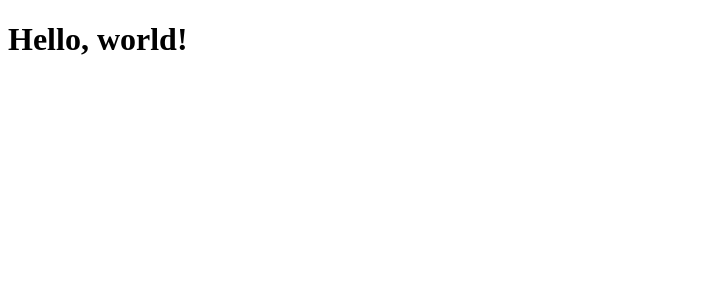
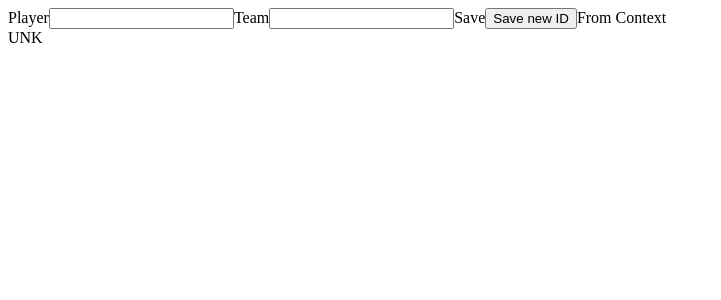
Before and after one commit to whiterook6/shawarmahash, a Preact app in the folder webui/: page / in a window 1280 px wide. Shown: the top 300 px of the page, without its empty margins (0-721 px from the left). Built offline with nearby package versions, Linux system fonts and the light colour scheme.

Commit message:
adding preact context to main app. Simple team switcher.

```diff
--- a/webui/src/Block.ts
+++ b/webui/src/Block.ts
@@ -25,6 +25,8 @@ export interface Block {
    **/
   hashCode: string;
 }
+
+export type Chain = Block[];
 
 export const getBlockHash = (block: Block): string => {
   return hashSHA1(
--- /dev/null
+++ b/webui/src/game/App.tsx
@@ -0,0 +1,59 @@
+import {useContext, useState} from "preact/hooks";
+import {Game} from "./Game";
+import {GameContext} from "./GameContext";
+
+const nameRegexIncomplete = /^[a-zA-Z0-9]{0,3}$/
+const nameRegex = /^[a-zA-Z0-9]{3}$/
+
+export const App = () => {
+  const {setPlayer, setTeam, getPlayer, getTeam} = useContext(GameContext);
+  const [state, setState] = useState({
+    player: "",
+    team: ""
+  });
+
+  const onChangePlayer = (event: { currentTarget: { value: string } }) => {
+    if (state.player !== event.currentTarget.value) {
+      if (nameRegexIncomplete.test(event.currentTarget.value)) {
+        setState({
+          ...state,
+          player: event.currentTarget.value
+        });
+      }
+    }
+  };
+
+  const onChangeTeam = (event: { currentTarget: { value: string } }) => {
+    if (state.team !== event.currentTarget.value) {
+      if (nameRegexIncomplete.test(event.currentTarget.value)) {
+        setState({
+          ...state,
+          team: event.currentTarget.value
+        });
+      }
+    }
+  };
+
+  const onSaveID = () => {
+    if (nameRegex.test(state.player) && nameRegex.test(state.team)){
+      setTeam(state.team);
+      setPlayer(state.player);
+    }
+  }
+
+  return (
+    <>
+      <label>Player</label>
+      <input value={state.player} onInput={onChangePlayer} />
+
+      <label>Team</label>
+      <input value={state.team} onInput={onChangeTeam} />
+
+      <label>Save</label>
+      <button onClick={onSaveID}>Save new ID</button>
+
+      <label>From Context</label>
+      <div>{getPlayer()}{getTeam()}</div>
+    </>
+  )
+}
--- /dev/null
+++ b/webui/src/game/Game.tsx
@@ -0,0 +1,47 @@
+import { Component } from "preact";
+import { GameContext, IGameContext } from "./GameContext";
+
+interface GameState {
+  player: string;
+  team?: string;
+}
+
+export class Game extends Component<any, GameState> implements IGameContext {
+  public state: GameState = {
+    player: "UNK",
+    team: undefined
+  };
+
+  public getPlayer = () => {
+    return this.state.player;
+  }
+
+  public setPlayer = (player: string) => {
+    if (this.state.player !== player){
+      this.setState({
+        player
+      });
+    }
+  };
+
+  public getTeam = () => {
+    return this.state.team;
+  }
+
+  public setTeam = (team?: string) => {
+    if (this.state.team !== team){
+      this.setState({
+        team
+      });
+    }
+  };
+
+  public render = (props) => {
+    return <GameContext.Provider value={{
+      getPlayer: this.getPlayer,
+      getTeam: this.getTeam,
+      setPlayer: this.setPlayer,
+      setTeam: this.setTeam
+    }}>{props.children}</GameContext.Provider>
+  }
+}
--- /dev/null
+++ b/webui/src/game/GameContext.tsx
@@ -0,0 +1,15 @@
+import { createContext } from "preact";
+
+export interface IGameContext {
+  getPlayer: () => string;
+  setPlayer: (player: string) => void;
+  getTeam: () => string;
+  setTeam: (team?: string) => void;
+}
+
+export const GameContext = createContext<IGameContext>({
+  getPlayer: () => "",
+  setPlayer: () => {},
+  getTeam: () => "",
+  setTeam: () => {}
+});
--- a/webui/src/index.tsx
+++ b/webui/src/index.tsx
@@ -1,5 +1,9 @@
 import { render } from "preact";
+import {App} from "./game/App";
+import {Game} from "./game/Game";
 
-const App = <h1>Hello, world!</h1>;
-console.log(App);
-render(App, document.body);
+render((
+  <Game>
+    <App />
+  </Game>
+), document.body);
--- a/webui/tsconfig.json
+++ b/webui/tsconfig.json
@@ -1,9 +1,10 @@
 {
-  "include": ["./src/*"],
+  "include": ["./src/**/*"],
   "exclude": ["./node_modules/*"],
   "compilerOptions": {
     "jsx": "react-jsx",
     "jsxImportSource": "preact",
     "skipLibCheck": true,
+    "esModuleInterop": true,
   }
 }
--- a/webui/webpack.config.js
+++ b/webui/webpack.config.js
@@ -4,7 +4,8 @@ const HtmlWebpackPlugin = require("html-webpack-plugin");
 module.exports = {
 
   // bundling mode
-  mode: "production",
+  mode: "development",
+  devtool: "source-map",
 
   // entry files
   entry: "./src/index.tsx",
@@ -18,7 +19,7 @@ module.exports = {
 
   // file resolutions
   resolve: {
-    extensions: [ ".ts", ".js" ],
+    extensions: [ ".ts", ".js", ".tsx" ],
     fallback: {
       "buffer": require.resolve("buffer/") // webpack 5 doesn't include polyfills
     },
```
